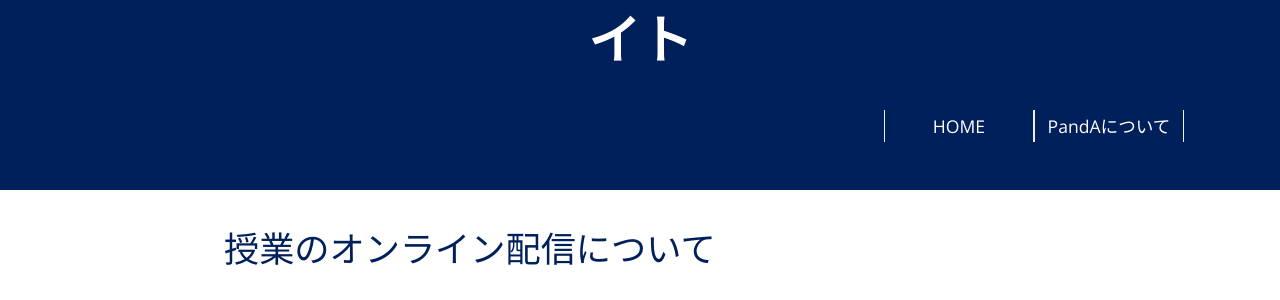
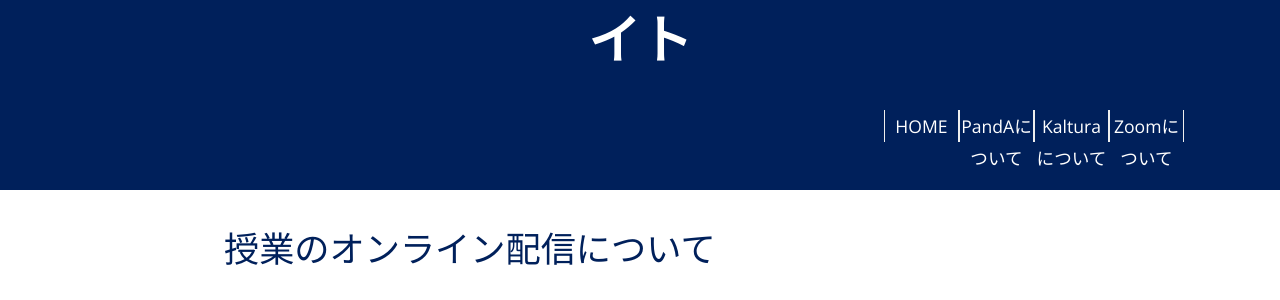
Before and after one commit to kyoto-u/online-edu, a Jekyll site: the page built from index.md, in a window 1280 px wide. Shown: the part 158-458 px from the top of the page. Built offline with Jekyll 4.4.1, drawn with Linux system fonts in a browser that asks for light colours.

Commit message:
change menu

```diff
--- a/_config.yml
+++ b/_config.yml
@@ -6,6 +6,8 @@ include:
   index.md
   panda.md
   kaltura.md
+  zoom.md
+  zoom-security.md
   a_zoom_classroom.md
   b_zoom_own.md
   c1_slidedeck.md
--- a/_includes/page-header.html
+++ b/_includes/page-header.html
@@ -70,11 +70,9 @@
 		    <a href="https://kyoto-u.github.io/online-edu/">HOME</a>
 		  </li>
 		  <li>
-		    <a href="panda">PandAについて</a>
-		    <ul>
-		      <li><a href="kaltura">Kalturaについて</a></li>
-		      <li><a href="zoom">Zoomについて</a></li>
-		    </ul>
+		  <a href="panda">PandAについて</a>
+		  <li><a href="kaltura">Kalturaについて</a></li>
+		  <li><a href="zoom">Zoomについて</a></li>
 		  </li>
 		</ul>
 
```
